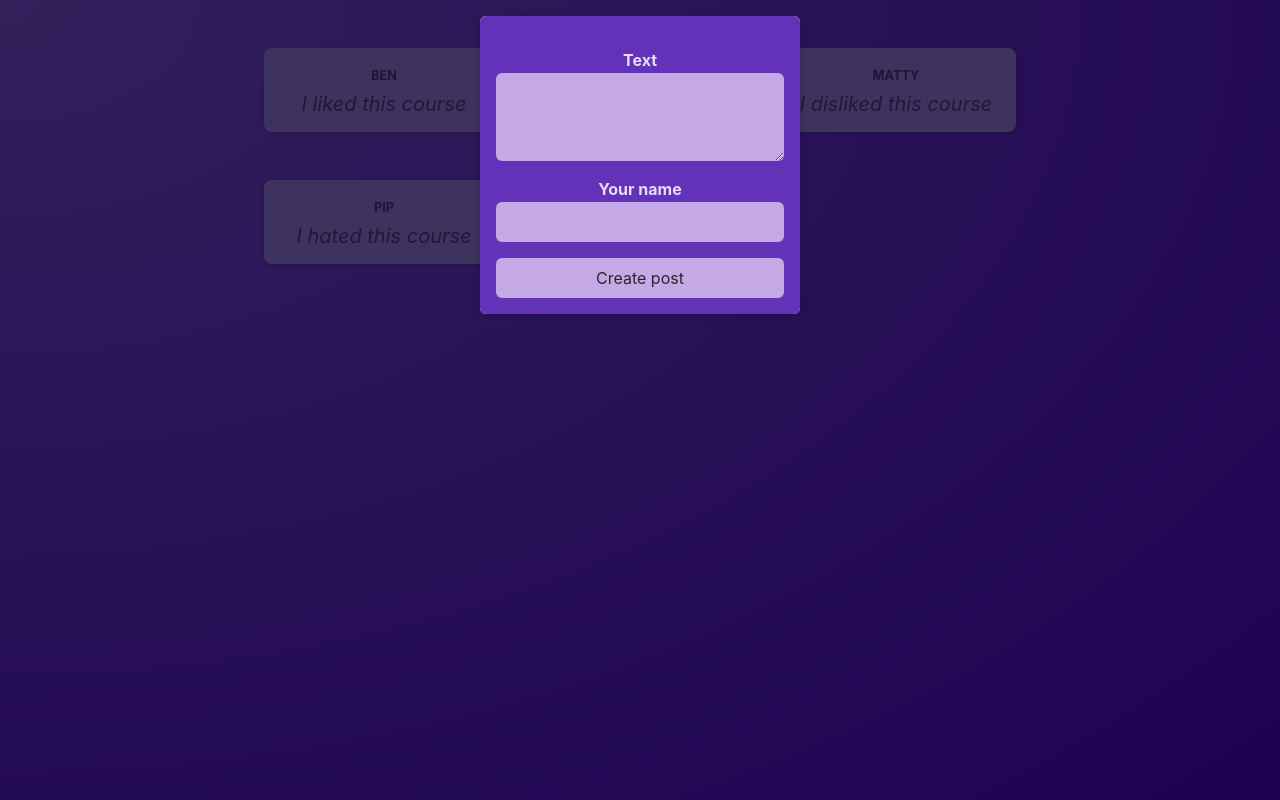
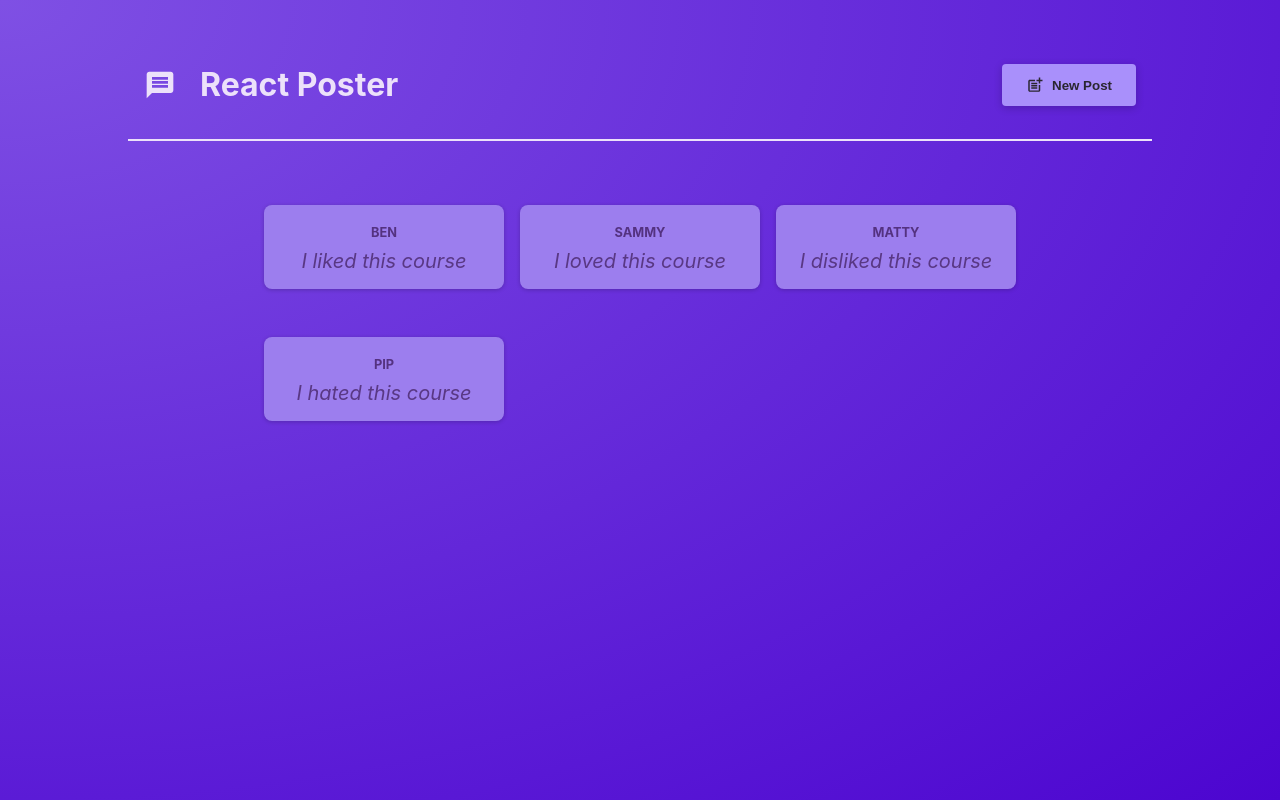
Before and after one commit to BenRoss92/academind-react-complete-guide-2023-course-section-29-summary, a React (Vite) app: page / in a window 1280 px wide. Built offline with nearby package versions, Linux system fonts and the light colour scheme.

Commit message:
Lesson 639: Add header + when clicked, show dialog

```diff
--- a/package.json
+++ b/package.json
@@ -10,7 +10,8 @@
   },
   "dependencies": {
     "react": "^18.2.0",
-    "react-dom": "^18.2.0"
+    "react-dom": "^18.2.0",
+    "react-icons": "^4.12.0"
   },
   "devDependencies": {
     "@types/react": "^18.0.17",
--- a/src/App.jsx
+++ b/src/App.jsx
@@ -1,4 +1,6 @@
 import { PostList } from './components/PostList';
+import { MainHeader } from './components/MainHeader';
+import { useState } from 'react';
 /**
  *
  * Aim: Create a new post by typing in a author and a body into the form. When you click 'Create post', a new post is displayed.
@@ -7,10 +9,16 @@
  *
  */
 function App() {
+  const [ isModalOpen, setIsModalOpen ] = useState(false);
+
+  function onCreatePost() {
+    setIsModalOpen(true);
+  }
 
   return (
     <main>
-      <PostList/>
+      <MainHeader onCreatePost={onCreatePost}/>
+      <PostList isModalOpen={isModalOpen} setIsModalOpen={setIsModalOpen}/>
     </main>
   );
 }
--- /dev/null
+++ b/src/components/MainHeader.jsx
@@ -0,0 +1,20 @@
+import { MdPostAdd, MdMessage } from 'react-icons/md';
+
+import classes from './MainHeader.module.css';
+
+export function MainHeader({ onCreatePost }) {
+  return (
+    <header className={classes.header}>
+      <h1 className={classes.logo}>
+        <MdMessage />
+        React Poster
+      </h1>
+      <p>
+        <button className={classes.button} onClick={onCreatePost}>
+          <MdPostAdd size={18} />
+          New Post
+        </button>
+      </p>
+    </header>
+  );
+}
--- /dev/null
+++ b/src/components/MainHeader.module.css
@@ -0,0 +1,36 @@
+.header {
+  /* padding: 2rem 10%; */
+  margin: 2rem 10%;
+  padding: 1rem;
+  text-align: center;
+  display: flex;
+  justify-content: space-between;
+  align-items: center;
+  border-bottom: 2px solid #ece1fa;
+}
+
+.logo {
+  font-size: 2rem;
+  display: flex;
+  gap: 1.5rem;
+  align-items: center;
+  color: #ece1fa;
+}
+
+.button {
+  display: inline-flex;
+  align-items: center;
+  gap: 0.5rem;
+  padding: 0.75rem 1.5rem;
+  background-color: #a990fb;
+  color: #2a2630;
+  border: none;
+  border-radius: 4px;
+  box-shadow: 0 2px 8px rgba(0, 0, 0, 0.2);
+  cursor: pointer;
+  font-weight: bold;
+}
+
+.button:hover {
+  background-color: #8c6cf7;
+}
--- a/src/components/PostList.jsx
+++ b/src/components/PostList.jsx
@@ -4,15 +4,13 @@
 import { Post } from "./Post";
 import classes from "./PostList.module.css";
 
-export function PostList() {
+export function PostList({isModalOpen, setIsModalOpen}) {
   const [postsData, setPostsData] = useState([
     { author: 'Ben', body: 'I liked this course' },
     { author: 'Sammy', body: 'I loved this course' },
     { author: 'Matty', body: 'I disliked this course' },
     { author: 'Pip', body: 'I hated this course' }
   ]);
-
-  const [ isModalOpen, setIsModalOpen ] = useState(true);
 
   const postComponents = postsData.map(function (postData, index) {
     return <Post key={index} author={postData.author} body={postData.body}/>
```
Also changed, not shown: 1 other file (tests, documents, lock files or other folders).
